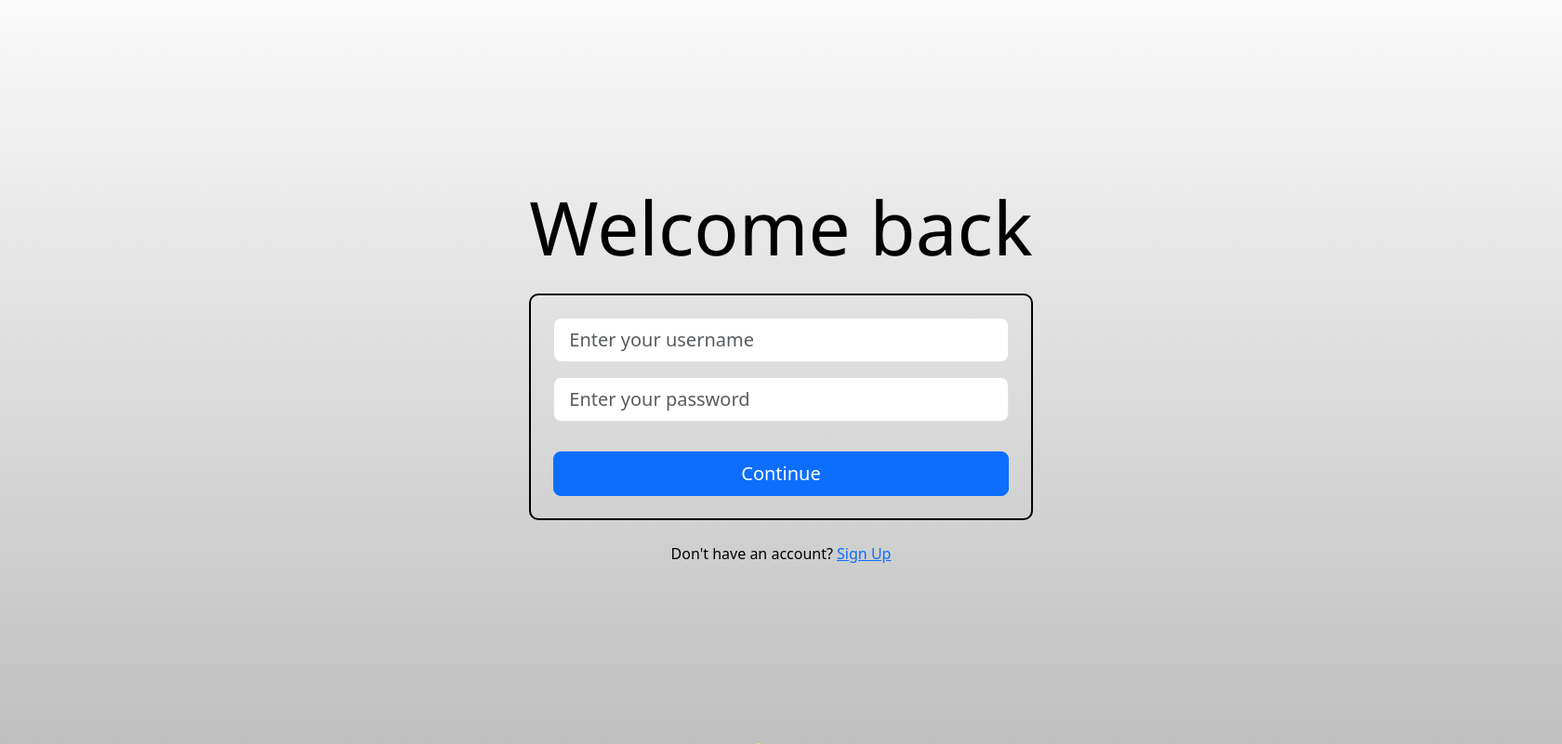
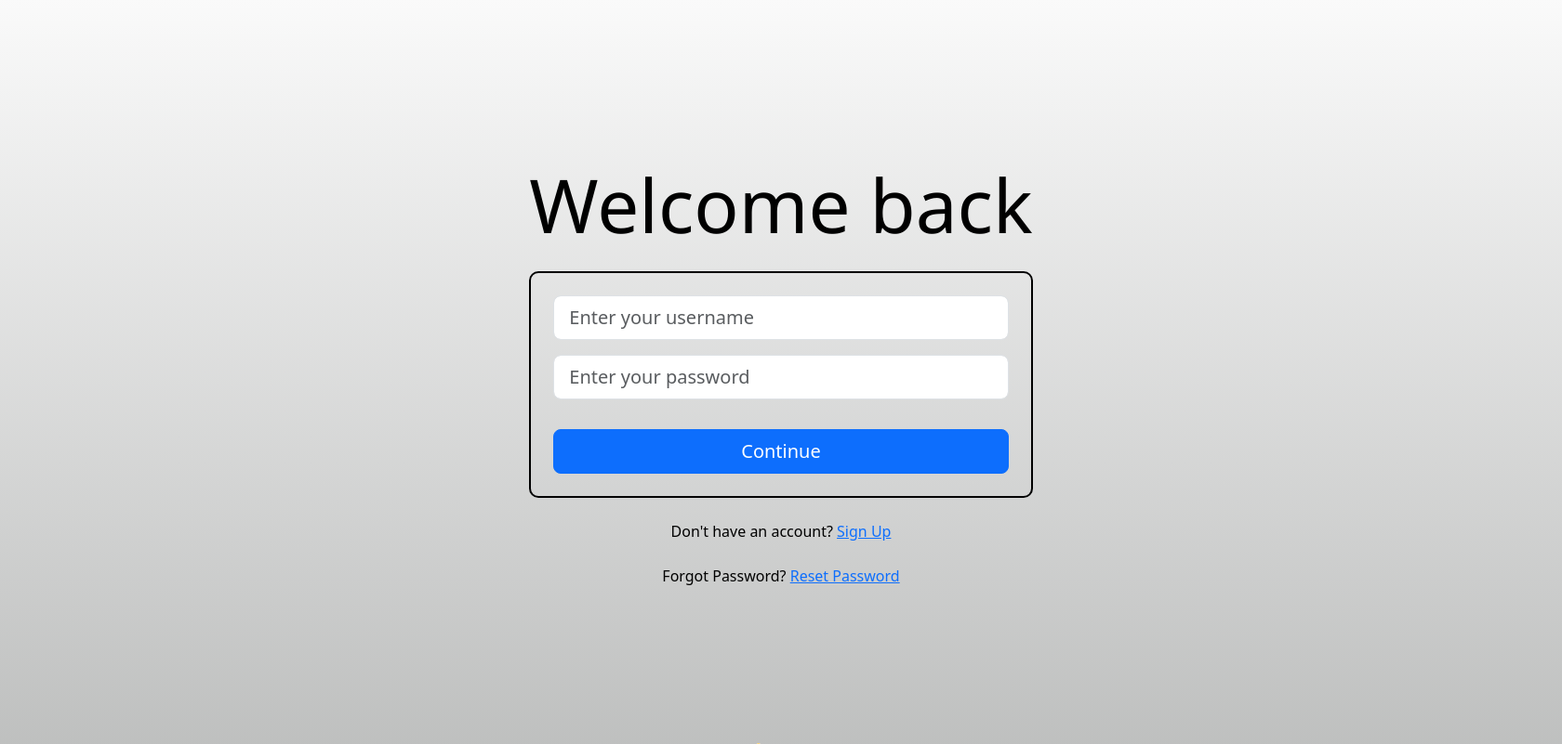
Before and after one commit to Ditmanson/mountainlionmovies, a Django app: page /login/ in a window 1680 px wide. Shown: the part 70-871 px from the top of the page at 93% size. Run offline with Django 5.2, Linux system fonts and the light colour scheme.

Commit message:
Added 'Forget Password?' button

```diff
--- a/filmproject/templates/filmproject/login.html
+++ b/filmproject/templates/filmproject/login.html
@@ -24,6 +24,7 @@
             </form>
 
             <p class="mt-4 text-center">Don't have an account? <a href="{% url 'register' %}">Sign Up</a></p>
+            <p class="mt-4 text-center">Forgot Password? <a href="{% url 'password_reset' %}">Reset Password</a></p>
         </div>
     </div>
 {% endblock %}
```
